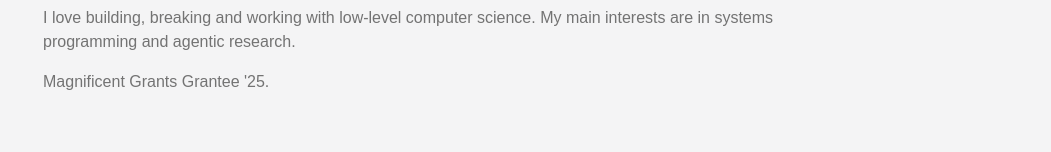
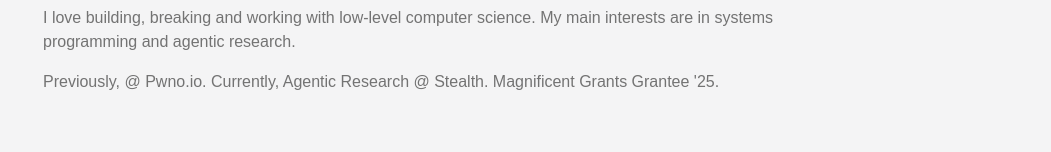
Before and after one commit to HACKE-RC/rcx86-cf, a Next.js app: page / in a window 1280 px wide. Shown: the part 234-386 px from the top of the page, without its empty margins (229-1280 px from the left). Built offline with nearby package versions, Linux system fonts and the light colour scheme; no server answers; a web font is replaced by a local one.

Commit message:
minor: update status

```diff
--- a/src/components/home/about.tsx
+++ b/src/components/home/about.tsx
@@ -10,6 +10,7 @@
     I love building, breaking and working with low-level computer science. My main interests are in systems programming and agentic research.
     </p>
     <p>
+    Previously, @ Pwno.io. Currently, Agentic Research @ Stealth.
     Magnificent Grants Grantee '25.
     </p>
     <p>
```
